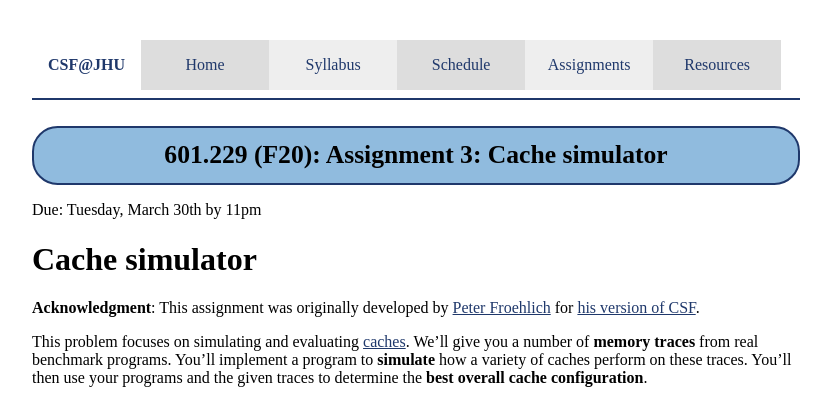
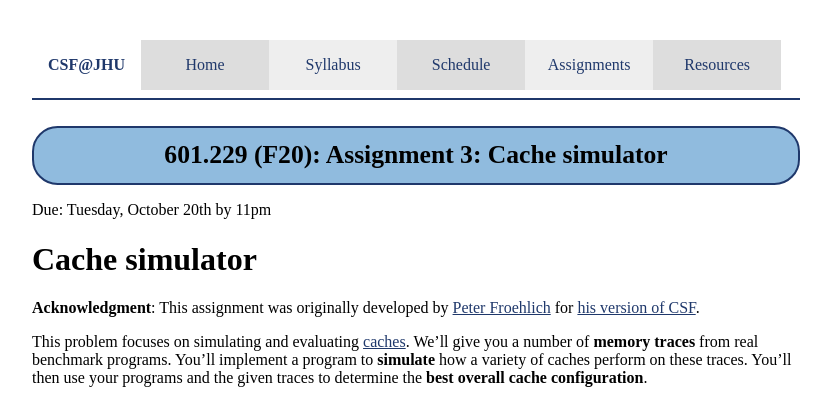
Before and after one commit to jhucsf/fall2020, a Jekyll site: the page built from assign/assign03.md, in a window 1280 px wide and 900 px high. Shown: the top 393 px of the window, without its empty margins (224-1055 px from the left). Built offline with Jekyll 4.4.1, drawn with Linux system fonts in a browser that asks for light colours.

Commit message:
hw3 traces

```diff
--- a/assign/assign03.md
+++ b/assign/assign03.md
@@ -3,7 +3,7 @@ layout: default
 title: "Assignment 3: Cache simulator"
 ---
 
-Due: Tuesday, March 30th by 11pm
+Due: Tuesday, October 20th by 11pm
 
 # Cache simulator
 
```
